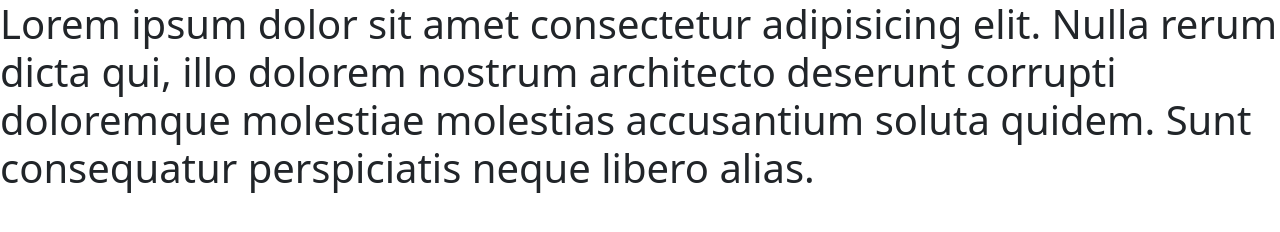
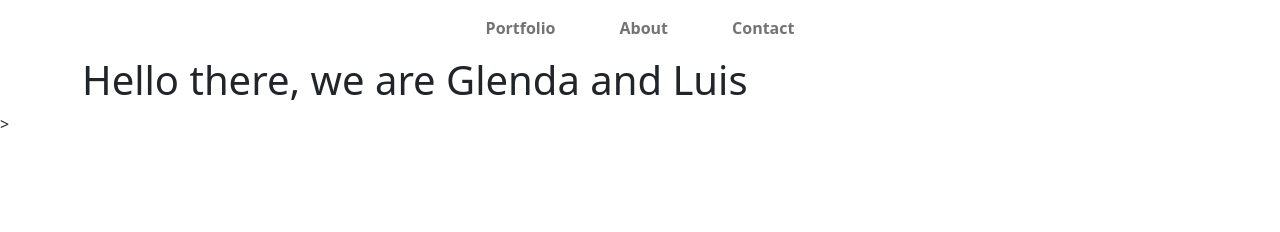
Before and after one commit to Gdiazdiaz/Bootstrap-portfolio, a plain HTML site: page index.html in a window 1280 px wide. Drawn offline with nearby package versions, Linux system fonts and the light colour scheme.

Commit message:
Set up navbar

```diff
--- a/index.html
+++ b/index.html
@@ -9,9 +9,32 @@
     <title>Glenda and Luis Portfolio</title>
 </head>
 <body>
-    <nav>
-        <h1>Lorem ipsum dolor sit amet consectetur adipisicing elit. Nulla rerum dicta qui, illo dolorem nostrum architecto deserunt corrupti doloremque molestiae molestias accusantium soluta quidem. Sunt consequatur perspiciatis neque libero alias.</h1>
-    </nav>
+    <nav class="navbar navbar-expand-md navbar-light">
+        <div class="container-fluid">
+          <a class="navbar-brand d-md-none fw-bold" href="#">Welcome</a>
+          <button class="navbar-toggler border-0" type="button" data-bs-toggle="collapse " data-bs-target="#navbarSupportedContent" aria-controls="navbarSupportedContent" aria-expanded="false" aria-label="Toggle navigation">
+            <span class="navbar-toggler-icon"></span>
+          </button>
+          <div class="collapse navbar-collapse justify-content-center" id="navbarSupportedContent">
+            <ul class="navbar-nav gap-5 fw-bold mb-2 mb-md-0">
+              <li class="nav-item">
+                <a class="nav-link" aria-current="page" href="#">Portfolio</a>
+              </li>
+              <li class="nav-item">
+                <a class="nav-link" href="#">About</a>
+              </li>
+              <li class="nav-item">
+                <a class="nav-link" href="#">Contact</a>
+              </li>
+            </ul>
+          </div>
+        </div>
+      </nav>
+      <header>
+        <div class="container">
+        <h1>Hello there, we are Glenda and Luis</h1>
+        </div>>
+      </header>
     <script src="https://cdn.jsdelivr.net/npm/bootstrap@5.0.2/dist/js/bootstrap.bundle.min.js" integrity="sha384-MrcW6ZMFYlzcLA8Nl+NtUVF0sA7MsXsP1UyJoMp4YLEuNSfAP+JcXn/tWtIaxVXM" crossorigin="anonymous"></script>
 </body>
 </html>
```
